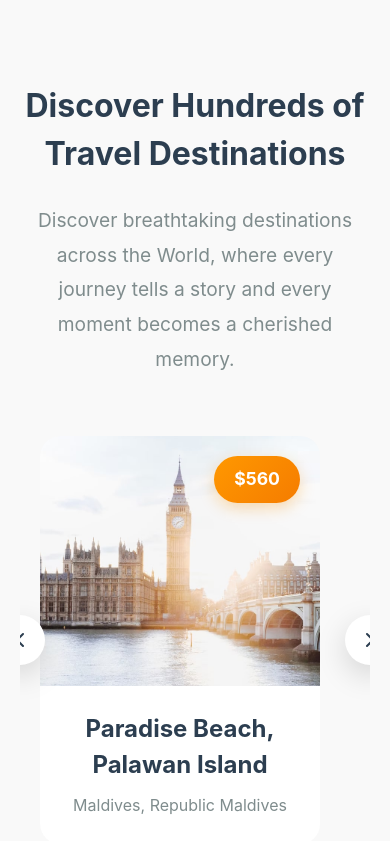
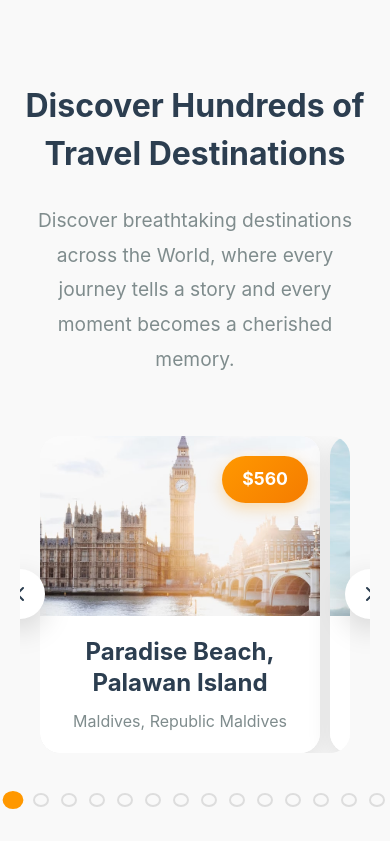
Before and after one commit to Pavangupta05/Travel-Destination, a React (Vite) app in the folder travel-destination/: page / in a window 390 px wide. Shown: the part 1156-1997 px from the top of the page. Built offline with nearby package versions, Linux system fonts and the light colour scheme.

Commit message:
Add files via upload

```diff
--- a/travel-destination/src/Home/Home.css
+++ b/travel-destination/src/Home/Home.css
@@ -3,11 +3,9 @@
 }
 .home {
  font-family: Inter, Cinzel, sans-serif;
-  color: #f9f9f9;
   text-align: center;
   scroll-behavior: smooth;
 }
-
 /* Hero Section */
 .hero {
   position: relative;
@@ -16,7 +14,6 @@
   overflow: hidden;
   border: none;
 }
-
 .hero-video {
   position: absolute;
   top: 0;
@@ -25,9 +22,7 @@
   height:100%;
   object-fit: cover;
   z-index: -1;
-  opacity : 1;
 }
-
 .hero-content {
   position: relative;
   top: 40%;
@@ -48,7 +43,6 @@
   max-width: 600px;
   margin-left: auto;
   margin-right: auto;
-
 }
 
 .hero-content button {
@@ -140,6 +134,9 @@
   height: 100%;
   object-fit: cover;
   transition: transform 0.6s ease;
+  display: block;
+  max-width: 100%;
+  height: auto;
 }
 
 .destination-card:hover .card-image img {
@@ -353,12 +350,13 @@
   flex: 0 0 calc(33.333% - 20px);
   min-width: 350px;
   max-width: 400px;
-  background: #f9f9f9;
+  background:white;
   border-radius: 20px;
   overflow: hidden;
   transition: all 0.4s ease;
   position: relative;
   cursor: pointer;
+  box-shadow: 0 8px 25px rgba(0, 0, 0, 0.1);
 }
 
 .travel-card:hover {
@@ -369,6 +367,7 @@
   position: relative;
   overflow: hidden;
   height: 250px;
+  aspect-ratio: 16/10;
 }
 
 .travel-card .card-image img {
@@ -376,6 +375,9 @@
   height: 100%;
   object-fit: cover;
   transition: transform 0.6s ease;
+  display: block;
+  max-width: 100%;
+  height: auto;
 }
 
 .travel-card:hover .card-image img {
@@ -443,6 +445,10 @@
   text-align: center;
   padding: 25px;
   background: white;
+  min-height: 120px;
+  display: flex;
+  flex-direction: column;
+  justify-content: center;
 }
 
 .travel-card .card-content h3 {
@@ -450,12 +456,14 @@
   margin-bottom: 10px;
   color: #2c3e50;
   font-weight: 700;
+  line-height: 1.3;
 }
 
 .travel-card .card-content p {
   font-size: 1rem;
   color: #7f8c8d;
   font-weight: 400;
+  line-height: 1.5;
 }
 
 /* Travel Slider Navigation */
@@ -497,7 +505,6 @@
 .travel-slider-btn.right {
   right: -30px;
 }
-
 /* Travel Pagination Dots */
 .travel-dots {
   display: flex;
@@ -505,7 +512,6 @@
   gap: 12px;
   margin-top: 40px;
 }
-
 /* Responsive Design */
 @media (max-width: 1200px) {
   .destination-card,
@@ -518,6 +524,13 @@
   .destination-slide,
   .travel-slide {
     width: 200%;
+  }
+  .travel-slide {
+    gap: 20px;
+  }
+
+  .travel-card .card-image {
+    height: 220px;
   }
 }
 
@@ -535,6 +548,30 @@
   .hero-content p {
     font-size: 16px;
   }
+  /* Ensure images load properly on mobile */
+  .destination-card .card-image img,
+  .travel-card .card-image img,
+  .story-image img,
+  .destination-card .card-image .SafeImage,
+  .travel-card .card-image .SafeImage,
+  .story-image .SafeImage {
+    width: 100% !important;
+    height: 100% !important;
+    object-fit: cover !important;
+    display: block !important;
+  }
+  /* Image fallback styling */
+  .image-fallback {
+    width: 100% !important;
+    height: 100% !important;
+    display: flex !important;
+    align-items: center !important;
+    justify-content: center !important;
+    background: linear-gradient(135deg, #ff9800, #f57c00) !important;
+    color: white !important;
+    font-size: 1.2rem !important;
+    font-weight: bold !important;
+  }
   .destination-slider-container,
   .travel-slider-container {
     padding: 0 40px;
@@ -550,6 +587,14 @@
   .destination-slide,
   .travel-slide {
     width: 100%;
+  }
+
+  .travel-slide {
+    gap: 15px;
+  }
+
+  .travel-card .card-image {
+    height: 200px;
   }
 
   .slider-btn,
@@ -607,6 +652,11 @@
     max-width: 280px;
   }
 
+  .travel-card .card-content {
+    min-height: 100px;
+    padding: 20px;
+  }
+
   .card-content h3 {
     font-size: 1.4rem;
   }
@@ -615,12 +665,19 @@
     font-size: 0.95rem;
   }
 
+  .travel-slide {
+    gap: 10px;
+  }
+
+  .travel-card .card-image {
+    height: 180px;
+  }
+
   .destinations h2,
   .destinations-header h2 {
     font-size: 2rem;
   }
 }
-
 /* Legacy styles for backward compatibility */
 .slider-container {
   display: flex;
@@ -712,6 +769,30 @@
   right: 0;
 }
 
+/* SafeImage component styling */
+.SafeImage {
+  width: 100%;
+  height: 100%;
+  object-fit: cover;
+  display: block;
+  max-width: 100%;
+  height: auto;
+}
+
+.image-fallback {
+  width: 100%;
+  height: 100%;
+  display: flex;
+  align-items: center;
+  justify-content: center;
+  background: linear-gradient(135deg, #ff9800, #f57c00);
+  color: white;
+  font-size: 1.2rem;
+  font-weight: bold;
+  text-align: center;
+  padding: 20px;
+}
+
 /* story section  */
 
 .story-section {
@@ -721,10 +802,12 @@
   padding: 80px 10%;
   gap: 40px;
   background: #f9f9f9;
+  min-height: 500px;
 }
 
 .story-text {
   width: 40%;
+  flex: 1;
 }
 
 .story-text h2 {
@@ -732,6 +815,7 @@
   text-align: left;
   margin-bottom: 20px;
   color: #2c2c54;
+  line-height: 1.2;
 }
 
 .story-text p {
@@ -739,7 +823,9 @@
   text-align: left;
   line-height: 1.6;
   color: #555;
+  font-size: 16px;
 }
+
 .read-btn {
   background: #ff5722;
   color: white;
@@ -748,20 +834,37 @@
   cursor: pointer;
   transition: 0.3s;
   border: none;
+  font-size: 16px;
+  font-weight: 600;
 }
 
 .read-btn:hover {
   background: #e64a19;
+  transform: translateY(-2px);
+  box-shadow: 0 5px 15px rgba(255, 87, 34, 0.3);
 }
 
 .story-image {
   width: 50%;
   text-align: right;
+  flex: 1;
+  display: flex;
+  justify-content: center;
+  align-items: center;
 }
 
 .story-image img {
   max-width: 80%;
   border-radius: 12px;
+  box-shadow: 0 10px 30px rgba(0, 0, 0, 0.15);
+  transition: transform 0.3s ease;
+  display: block;
+  width: 100%;
+  height: auto;
+}
+
+.story-image img:hover {
+  transform: scale(1.02);
 }
 
 
@@ -834,6 +937,14 @@
   font-size: 26px;
   color: #1a1a3d;
   transition: 0.3s;
+  box-shadow: 0 4px 15px rgba(0, 0, 0, 0.1);
+}
+
+.service .icon i {
+  font-size: 26px;
+  line-height: 1;
+  width: auto;
+  height: auto;
 }
 
 .service:hover .icon {
@@ -853,18 +964,79 @@
   color: #666;
   text-align: center;
 }
+/* Responsive */
+@media (max-width: 1200px) {
+  .story-section {
+    padding: 70px 8%;
+    gap: 30px;
+  }
 
+  .story-text h2 {
+    font-size: 32px;
+  }
 
+  .story-text p {
+    font-size: 15px;
+  }
+}
 
-/* Responsive */
 @media (max-width: 900px) {
   .story-section {
     flex-direction: column;
     text-align: center;
+    padding: 60px 6%;
+    gap: 40px;
+    min-height: auto;
+  }
+
+  .story-text {
+    width: 100%;
+    order: 1;
+  }
+
+  .story-text h2 {
+    text-align: center;
+    font-size: 30px;
+  }
+
+  .story-text p {
+    text-align: center;
+    font-size: 15px;
   }
 
   .story-image {
-    text-align: center;
+    width: 100%;
+    order: 2;
+  }
+
+  .story-image img {
+    max-width: 70%;
+  }
+}
+
+@media (max-width: 768px) {
+  .story-section {
+    padding: 50px 5%;
+    gap: 30px;
+  }
+
+  .story-text h2 {
+    font-size: 28px;
+    margin-bottom: 15px;
+  }
+
+  .story-text p {
+    font-size: 14px;
+    margin-bottom: 12px;
+  }
+
+  .read-btn {
+    padding: 10px 18px;
+    font-size: 14px;
+  }
+
+  .story-image img {
+    max-width: 80%;
   }
 }
 
@@ -876,6 +1048,30 @@
 }
 
 @media (max-width: 600px) {
+  .story-section {
+    padding: 40px 4%;
+    gap: 25px;
+  }
+
+  .story-text h2 {
+    font-size: 24px;
+    margin-bottom: 12px;
+  }
+
+  .story-text p {
+    font-size: 13px;
+    margin-bottom: 10px;
+  }
+
+  .read-btn {
+    padding: 8px 16px;
+    font-size: 13px;
+  }
+
+  .story-image img {
+    max-width: 90%;
+  }
+
   .services {
     flex-direction: column;
     gap: 28px;
@@ -896,4 +1092,37 @@
     height: 60px;
     font-size: 22px;
   }
+
+  .service .icon i {
+    font-size: 22px;
+    line-height: 1;
+    width: auto;
+    height: auto;
+  }
 }
+
+@media (max-width: 480px) {
+  .story-section {
+    padding: 30px 3%;
+    gap: 20px;
+  }
+
+  .story-text h2 {
+    font-size: 22px;
+    margin-bottom: 10px;
+  }
+
+  .story-text p {
+    font-size: 12px;
+    margin-bottom: 8px;
+  }
+
+  .read-btn {
+    padding: 6px 14px;
+    font-size: 12px;
+  }
+
+  .story-image img {
+    max-width: 95%;
+  }
+}
--- a/travel-destination/src/Home/Home.jsx
+++ b/travel-destination/src/Home/Home.jsx
@@ -12,6 +12,54 @@ import image6 from "../assets/India.jpg";
 import image7 from "../assets/Rome.jpg";
 import memories from "../assets/memories.jpg";
 import Footer from "../components/Footer";
+
+// Image component with error handling
+const SafeImage = ({ src, alt, className, fallbackText, fallbackStyle }) => {
+  const [imageError, setImageError] = useState(false);
+  const [imageLoaded, setImageLoaded] = useState(false);
+
+  const handleError = () => {
+    setImageError(true);
+  };
+
+  const handleLoad = () => {
+    setImageLoaded(true);
+  };
+
+  if (imageError) {
+    return (
+      <div
+        className={`image-fallback ${className}`}
+        style={{
+          ...fallbackStyle,
+          display: 'flex',
+          alignItems: 'center',
+          justifyContent: 'center',
+          background: 'linear-gradient(135deg, #ff9800, #f57c00)',
+          color: 'white',
+          fontSize: '1.2rem',
+          fontWeight: 'bold'
+        }}
+      >
+        {fallbackText || alt}
+      </div>
+    );
+  }
+
+  return (
+    <img
+      src={src}
+      alt={alt}
+      className={className}
+      onError={handleError}
+      onLoad={handleLoad}
+      style={{
+        opacity: imageLoaded ? 1 : 0.7,
+        transition: 'opacity 0.3s ease'
+      }}
+    />
+  );
+};
 
 function Home() {
   const navigate = useNavigate();
@@ -208,11 +256,11 @@ function Home() {
       {/* Hero Section */}
       <section className="hero">
         <video autoPlay loop muted playsInline className="hero-video">
-          <source src= {video} type="video/mp4" />
+          <source src={video} type="video/mp4" />
         </video>
         <div className="hero-content">
           <h1>Welcome to GlobeVista</h1>
-          <p>“At Globevista, we open windows to the world — helping you explore breathtaking destinations, discover cultures, and create unforgettable journeys that last a lifetime.”</p>
+          <p>"At Globevista, we open windows to the world — helping you explore breathtaking destinations, discover cultures, and create unforgettable journeys that last a lifetime."</p>
           <button onClick={() => navigate("/explore")}>Explore Now</button>
         </div>
       </section>
@@ -242,7 +290,12 @@ function Home() {
                   onKeyDown={(e) => { if (e.key === 'Enter') navigate(`/explore?q=${encodeURIComponent(dest.city)}`); }}
                 >
                   <div className="card-image">
-                    <img src={dest.image} alt={dest.city} />
+                    <SafeImage
+                      src={dest.image}
+                      alt={dest.city}
+                      fallbackText={dest.city}
+                      fallbackStyle={{ width: '100%', height: '100%' }}
+                    />
                     <div className="card-overlay">
                       <Link className="explore-btn" to={`/explore?q=${encodeURIComponent(dest.city)}`}>Explore Now</Link>
                     </div>
@@ -307,7 +360,12 @@ function Home() {
                   onKeyDown={(e) => { if (e.key === 'Enter') navigate(`/explore?q=${encodeURIComponent(dest.title)}`); }}
                 >
                   <div className="card-image">
-                    <img src={dest.image} alt={dest.title} />
+                    <SafeImage
+                      src={dest.image}
+                      alt={dest.title}
+                      fallbackText={dest.title}
+                      fallbackStyle={{ width: '100%', height: '100%' }}
+                    />
                     <span className="price">{dest.price}</span>
                     <div className="card-overlay">
                       <Link className="book-btn" to={`/explore?q=${encodeURIComponent(dest.title)}`}>Book Now</Link>
@@ -347,7 +405,7 @@ function Home() {
         <div className="story-text">
           <h2>Sweet Memories Come To Life Again</h2>
           <p>
-            Relive the joy of your journeys with Globevista, where every destination is more than a place — it’s a story waiting to be retold and a memory ready to be made again.
+            Relive the joy of your journeys with Globevista, where every destination is more than a place — it's a story waiting to be retold and a memory ready to be made again.
           </p>
           <p>
             From the golden sunsets on distant shores to the laughter shared on winding streets, we bring back the essence of travel — moments that turn into sweet memories you'll cherish forever.
@@ -355,7 +413,12 @@ function Home() {
           <button className="read-btn">Read More</button>
         </div>
         <div className="story-image">
-          <img src={memories} alt="Travel Memories" />
+          <SafeImage
+            src={memories}
+            alt="Travel Memories"
+            fallbackText="Travel Memories"
+            fallbackStyle={{ width: '100%', height: '300px', borderRadius: '12px' }}
+          />
         </div>
       </section>
 
```
